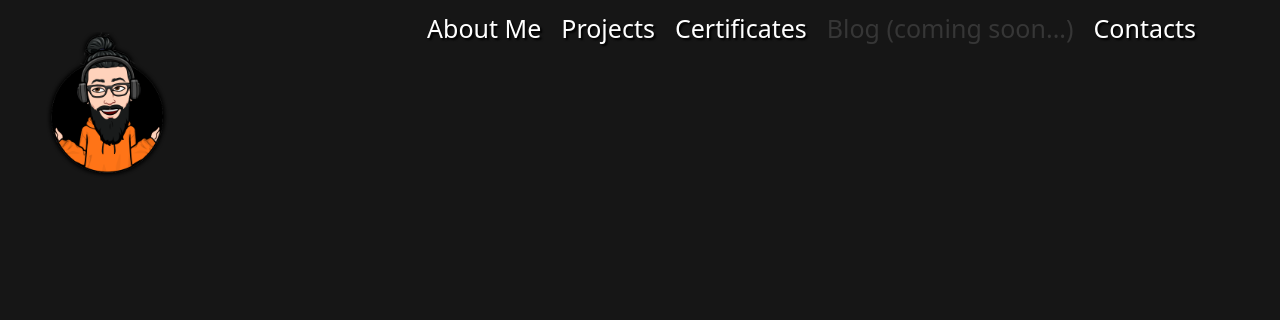
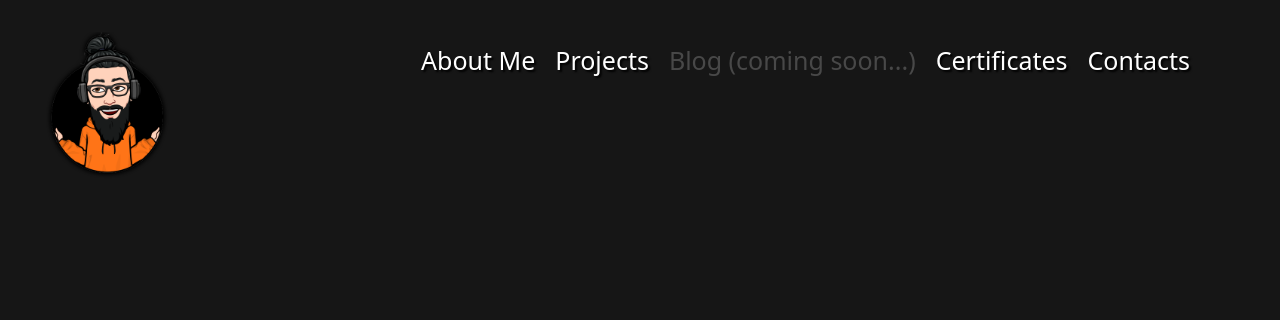
Before and after one commit to Rhokthar/CS50-Final-Project, a Python web app: template project/templates/layout.html in a window 1280 px wide. Shown: the top 320 px of the page. Run offline with Jinja, Linux system fonts and the light colour scheme; the template is opened without the code that fills it, so the values that code supplies are empty.

Commit message:
Main Nav (top page) better designed (code)

```diff
--- a/project/static/style.css
+++ b/project/static/style.css
@@ -5,39 +5,48 @@ body {
     color: #ffffff;
     background-color: #161616;
 }
+ul, ol, li {
+    list-style-type: none;
+}
 
 /************************/
 /* Top navigation menu */
 /**********************/
 
 /* Top-nav setup */
-.top-nav {
-    height: auto;
-    width: auto;
-    padding-right: 5%;
+.header {
+    display: flex;
+    flex-wrap: wrap;
+    justify-content: flex-end;
+    padding-top: 2rem;
+    padding-bottom: 2rem;
 }
-/* Items of top-nav setup */
-.top-nav > .item {
+.header_nav {
+    margin-right: 5rem;
+}
+.nav_items {
+    display: flex;
+}
+li.item a {
     color: #ffffff;
     float: right;
-    margin: 10px 20px 0px 0px;
+    padding: 10px;
     font-size: 25px;
     text-decoration: none;
     text-shadow: 2px 2px 2px rgba(0, 0, 0, 1);
     transition: 0.3s;
 }
-/* Items on hover */
-.top-nav > .item:hover {
+li.item a:hover {
     color: #ff7417;
     font-size: 27px;
 }
-/* Items disabled */
-.top-nav > .item-disabled {
+li.item-disabled {
+    color: #484848;
     float: right;
-    margin: 10px 20px 0px 0px;
+    padding: 10px;
     font-size: 25px;
     text-decoration: none;
-    color: #363636;
+
 }
 
 /**************/
@@ -143,6 +152,8 @@ body {
     color: #363636;
     border-bottom: 0px;
 }
+
+
 /******************/
 /* Media changes */
 /****************/
--- a/project/templates/layout.html
+++ b/project/templates/layout.html
@@ -35,25 +35,29 @@
         <!-- Nella home, un riassunto con una lunga pagina i cui link, a sinistra col logo, saranno delle
         ridirezioni alle parti della pagina -->
         <!-- Bottone per il dark theme -->
-        <div class="main">
-
-            <div class="top-nav">
-                <a href="/contacts" class="item">Contacts</a>
-                <a role="/blog" aria-disabled="true" class="item-disabled">Blog (coming soon...)</a>
-                <a href="/certificates" class="item">Certificates</a>
-                <a href="/projects" class="item">Projects</a>
-                <a href="/about-me" class="item">About Me</a>
+        <header class="header" role="banner">
+            <div class="header_nav">
+                <nav class="top-nav" role="navigation">
+                    <ul class="nav_items">
+                        <li class="item"><a href="/contacts">About Me</a></li>
+                        <li class="item"><a href="/certificates">Projects</a></li>
+                        <li class="item-disabled"><a role="/blog" aria-disabled="true">Blog (coming soon...)</a></li>
+                        <li class="item"><a href="/projects">Certificates</a></li>
+                        <li class="item"><a href="/about-me">Contacts</a></li>
+                    </ul>
+                </nav>
             </div>
-
+        </header>
+        <main class="main" role="main" id="main">
             <!-- Image to open sidenav menu -->
             <div id="nav_img"></div>
             <!-- Effective sidenav menu -->
-            <div id="mySidenav">
+            <div id="mySidenav" role="navigation">
                 <a href="#" class="side-item">About Me</a>
                 <a href="#" class="side-item">Projects</a>
                 <a href="#" class="side-item">Contact</a>
                 <a role="link" aria-disabled="true" class="side-item-disabled">Blog (coming soon...)</a>
-              </div>
+            </div>
 
             <script>
                 // Take the elemements
@@ -75,7 +79,7 @@
                     sideNav.classList.toggle("active");
                 }
             </script>
-        </div>
+        </main>
         {% block main %}{% endblock %}
     </body>
 </html>
```
